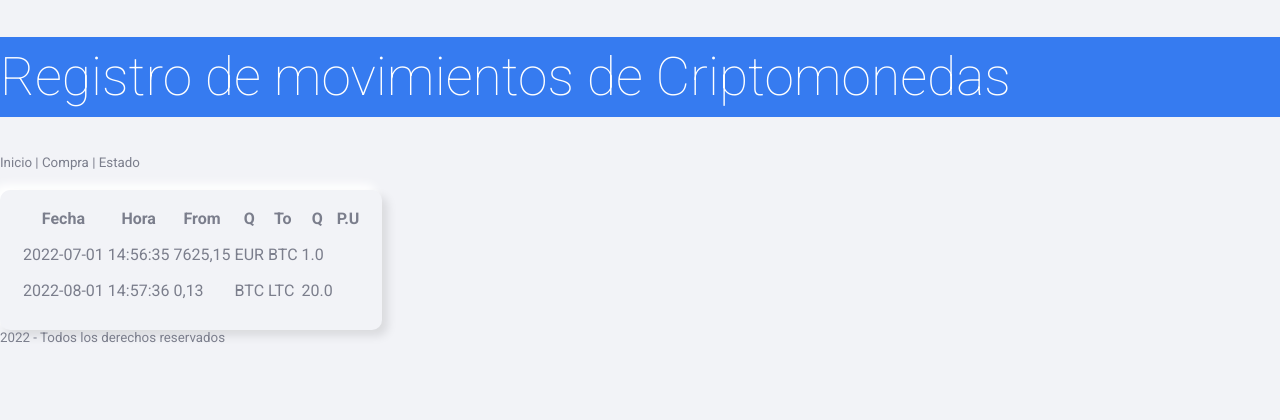
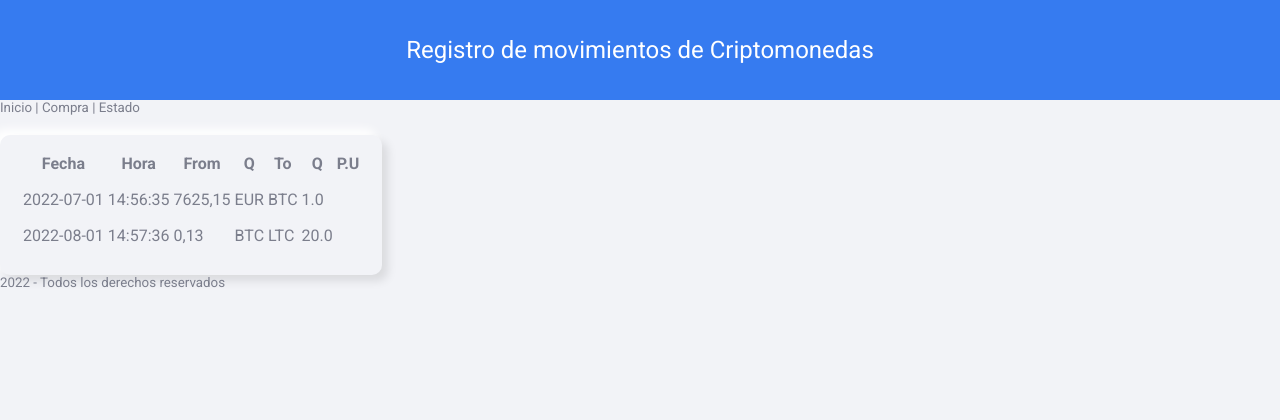
Before and after one commit to angelsainero/proyecto, a Flask app: page / in a window 1280 px wide. Shown: the top 420 px of the page. After the commit the page ends 288 px from the top, so only its background shows below. Run offline with Flask 2, Linux system fonts and the light colour scheme; data comes from the database, SQL or seed files in the repository.

Commit message:
feat: creamos estilos header

```diff
--- a/money/static/css/styles.css
+++ b/money/static/css/styles.css
@@ -1,4 +1,8 @@
 header {
     background-color: #367bf0;
     color: white;
+    height: 100px;
+    font-size: x-large;
+    line-height: 100px;
+    text-align: center;
 }
--- a/money/templates/inicio.html
+++ b/money/templates/inicio.html
@@ -12,7 +12,7 @@
 
 <body>
     <header>
-        <h1>Registro de movimientos de Criptomonedas</h1>
+        Registro de movimientos de Criptomonedas
     </header>
     <nav>
         Inicio | Compra | Estado
```
